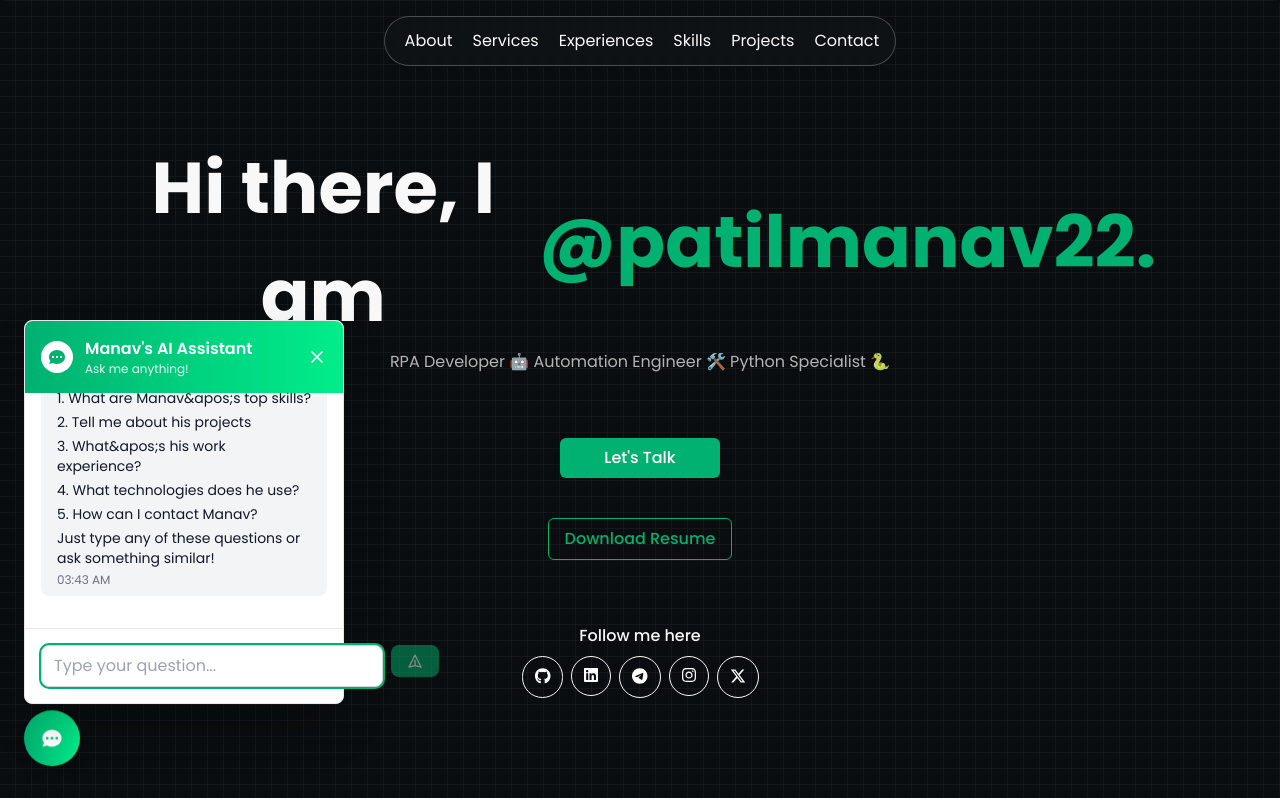
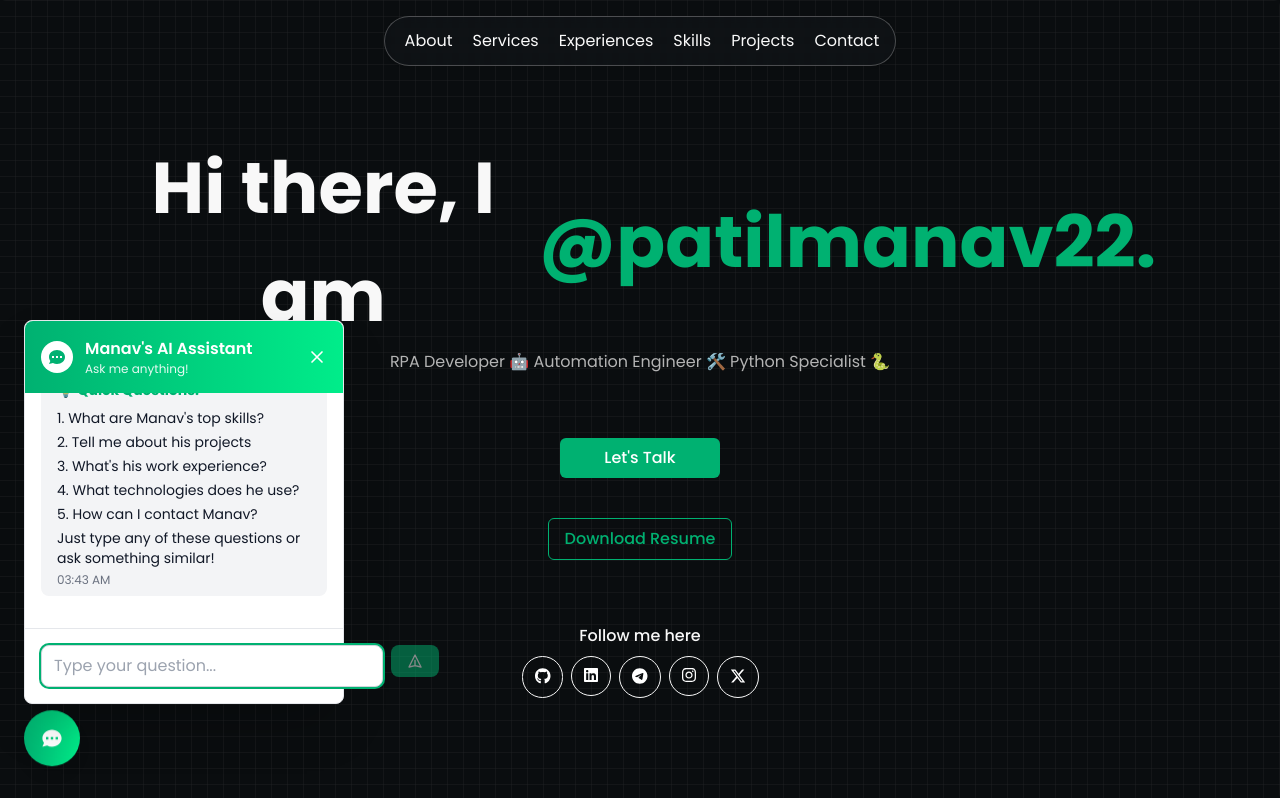
Before and after one commit to Patilmanav/my-portfolio, a Next.js app: page / in a window 1280 px wide. Shown: the top 798 px of the page. Built offline with nearby package versions, Linux system fonts and the light colour scheme; what tailwindcss-debug-screens would draw is missing.

Commit message:
ui fixes

```diff
--- a/src/components/common/PortfolioAIBotWidget.tsx
+++ b/src/components/common/PortfolioAIBotWidget.tsx
@@ -1,27 +1,27 @@
 "use client";
-import { useState, useEffect, useRef } from "react";
+import React, { useState, useEffect, useRef } from "react";
 
 // Predefined questions and answers
 const faqData = [
   {
-    question: "What are Manav&apos;s top skills?",
-    answer: "Manav&apos;s top skills include:\n\n🤖 **RPA & Automation:** Python, Selenium, Playwright, BeautifulSoup\n🧪 **Test Automation:** PyTest, Appium, CI/CD integration\n🌐 **Web Development:** React, Next.js, FastAPI, Django\n💾 **Databases:** MongoDB, SQLite, MySQL\n☁️ **Cloud & DevOps:** AWS, Docker, Git, GitHub\n\nHe specializes in building intelligent automation solutions and scalable web applications."
+    question: "What are Manav's top skills?",
+    answer: "Manav's top skills include:\n\n🤖 **RPA & Automation:** Python, Selenium, Playwright, BeautifulSoup\n🧪 **Test Automation:** PyTest, Appium, CI/CD integration\n🌐 **Web Development:** React, Next.js, FastAPI, Django\n💾 **Databases:** MongoDB, SQLite, MySQL\n☁️ **Cloud & DevOps:** AWS, Docker, Git, GitHub\n\nHe specializes in building intelligent automation solutions and scalable web applications."
   },
   {
     question: "Tell me about his projects",
-    answer: "Here are Manav&apos;s key projects:\n\n🔐 **FaceVault:** Secure face recognition web app (Next.js, MongoDB)\n🤖 **RPA Workflow Automation:** Business process automation (Python, Selenium)\n📊 **Web Scraping Platform:** Large-scale data extraction (BeautifulSoup, Selenium)\n🧪 **Test Automation Framework:** End-to-end testing (PyTest, Selenium)\n🔌 **API Automation Toolkit:** Workflow integration (FastAPI)\n📈 **Data Processing Pipeline:** ETL operations (Python)\n📄 **OCR Automation System:** Document processing (Tesseract)\n\nAll projects focus on automation, efficiency, and intelligent solutions."
+    answer: "Here are Manav's key projects:\n\n🔐 **FaceVault:** Secure face recognition web app (Next.js, MongoDB)\n🤖 **RPA Workflow Automation:** Business process automation (Python, Selenium)\n📊 **Web Scraping Platform:** Large-scale data extraction (BeautifulSoup, Selenium)\n🧪 **Test Automation Framework:** End-to-end testing (PyTest, Selenium)\n🔌 **API Automation Toolkit:** Workflow integration (FastAPI)\n📈 **Data Processing Pipeline:** ETL operations (Python)\n📄 **OCR Automation System:** Document processing (Tesseract)\n\nAll projects focus on automation, efficiency, and intelligent solutions."
   },
   {
-    question: "What&apos;s his work experience?",
-    answer: "Manav&apos;s work experience:\n\n🏢 **RPA Developer & Automation Engineer** at Tech Vyassa Pvt Ltd (Current)\n• Developed 10+ RPA solutions using Python, Selenium, Playwright\n• Created intelligent web scraping systems with anti-detection\n• Built test automation frameworks reducing manual testing by 80%\n• Implemented data processing pipelines handling 100K+ records daily\n\n🏢 **Python Developer & Automation Specialist** at Technical VPN Pvt Ltd\n• Developed automated web scraping solutions\n• Built REST APIs using FastAPI and Django\n• Created OCR automation systems\n• Implemented CI/CD pipelines"
+    question: "What's his work experience?",
+    answer: "Manav's work experience:\n\n🏢 **RPA Developer & Automation Engineer** at Tech Vyassa Pvt Ltd (Current)\n• Developed 10+ RPA solutions using Python, Selenium, Playwright\n• Created intelligent web scraping systems with anti-detection\n• Built test automation frameworks reducing manual testing by 80%\n• Implemented data processing pipelines handling 100K+ records daily\n\n🏢 **Python Developer & Automation Specialist** at Technical VPN Pvt Ltd\n• Developed automated web scraping solutions\n• Built REST APIs using FastAPI and Django\n• Created OCR automation systems\n• Implemented CI/CD pipelines"
   },
   {
     question: "What technologies does he use?",
-    answer: "Manav works with these technologies:\n\n🐍 **Programming:** Python, JavaScript, TypeScript, Java\n🤖 **Automation:** Selenium, Playwright, BeautifulSoup, lxml\n🧪 **Testing:** PyTest, Appium, UnitTest\n🌐 **Web:** React, Next.js, FastAPI, Django, Flask\n💾 **Databases:** MongoDB, SQLite, MySQL, Firebase\n☁️ **Cloud:** AWS, Docker, Terraform, Kubernetes\n🛠️ **Tools:** Git, GitHub, Jenkins, Ubuntu\n\nHe&apos;s particularly strong in Python automation and modern web development."
+    answer: "Manav works with these technologies:\n\n🐍 **Programming:** Python, JavaScript, TypeScript, Java\n🤖 **Automation:** Selenium, Playwright, BeautifulSoup, lxml\n🧪 **Testing:** PyTest, Appium, UnitTest\n🌐 **Web:** React, Next.js, FastAPI, Django, Flask\n💾 **Databases:** MongoDB, SQLite, MySQL, Firebase\n☁️ **Cloud:** AWS, Docker, Terraform, Kubernetes\n🛠️ **Tools:** Git, GitHub, Jenkins, Ubuntu\n\nHe's particularly strong in Python automation and modern web development."
   },
   {
     question: "How can I contact Manav?",
-    answer: "You can contact Manav through:\n\n📧 **Email:** Check his portfolio for contact details\n💼 **LinkedIn:** Connect with him on LinkedIn\n🐙 **GitHub:** Follow his projects on GitHub\n💬 **Social Media:** Check his social links in the portfolio\n\nHe&apos;s always open to discussing automation projects, RPA opportunities, and collaboration on interesting tech challenges!"
+    answer: "You can contact Manav through:\n\n📧 **Email:** Check his portfolio for contact details\n💼 **LinkedIn:** Connect with him on LinkedIn\n🐙 **GitHub:** Follow his projects on GitHub\n💬 **Social Media:** Check his social links in the portfolio\n\nHe's always open to discussing automation projects, RPA opportunities, and collaboration on interesting tech challenges!"
   }
 ];
 
@@ -44,9 +44,9 @@ export default function PortfolioAIBotWidget() {
   useEffect(() => {
     const timer = setTimeout(() => {
       setIsOpen(true);
-      addBotMessage("Hi! 👋 I&apos;m Manav&apos;s AI assistant. Here are some questions you can ask me:");
+      addBotMessage("Hi! 👋 I'm Manav's AI assistant. Here are some questions you can ask me:");
       setTimeout(() => {
-        addBotMessage("💡 **Quick Questions:**\n\n1. What are Manav&apos;s top skills?\n2. Tell me about his projects\n3. What&apos;s his work experience?\n4. What technologies does he use?\n5. How can I contact Manav?\n\nJust type any of these questions or ask something similar!");
+        addBotMessage("💡 **Quick Questions:**\n\n1. What are Manav's top skills?\n2. Tell me about his projects\n3. What's his work experience?\n4. What technologies does he use?\n5. How can I contact Manav?\n\nJust type any of these questions or ask something similar!");
       }, 1000);
     }, 3000);
     return () => clearTimeout(timer);
@@ -140,7 +140,7 @@ export default function PortfolioAIBotWidget() {
       if (matchedIndex !== -1) {
         addBotMessage(faqData[matchedIndex].answer);
       } else {
-        addBotMessage("I&apos;m not sure about that. Try asking about Manav&apos;s skills, projects, experience, technologies, or how to contact him!");
+        addBotMessage("I'm not sure about that. Try asking about Manav's skills, projects, experience, technologies, or how to contact him!");
       }
       setIsTyping(false);
     }, 1000);
@@ -174,7 +174,7 @@ export default function PortfolioAIBotWidget() {
       <div
         className="fixed bottom-6 left-6 z-50 cursor-pointer transition-all duration-300 hover:scale-110"
         onClick={() => setIsOpen(!isOpen)}
-        title="Ask Manav&apos;s AI!"
+        title="Ask Manav's AI!"
       >
         <div className="relative">
           <div className="w-14 h-14 bg-gradient-to-r from-[var(--primaryColor)] to-[var(--secondaryColor)] rounded-full flex items-center justify-center shadow-lg animate-bounce">
@@ -221,8 +221,7 @@ export default function PortfolioAIBotWidget() {
                 className={`flex ${message.isUser ? 'justify-end' : 'justify-start'}`}
               >
                 <div
-    className={`max-w-xs px-4 py-2 rounded-lg ${
-      message.isUser
+                  className={`max-w-xs px-4 py-2 rounded-lg ${message.isUser
                       ? 'bg-[var(--primaryColor)] text-white'
                       : 'bg-gray-100 dark:bg-gray-800 text-gray-900 dark:text-gray-100'
                     }`}
```
Lines whose indentation alone changed are shown as unchanged.
